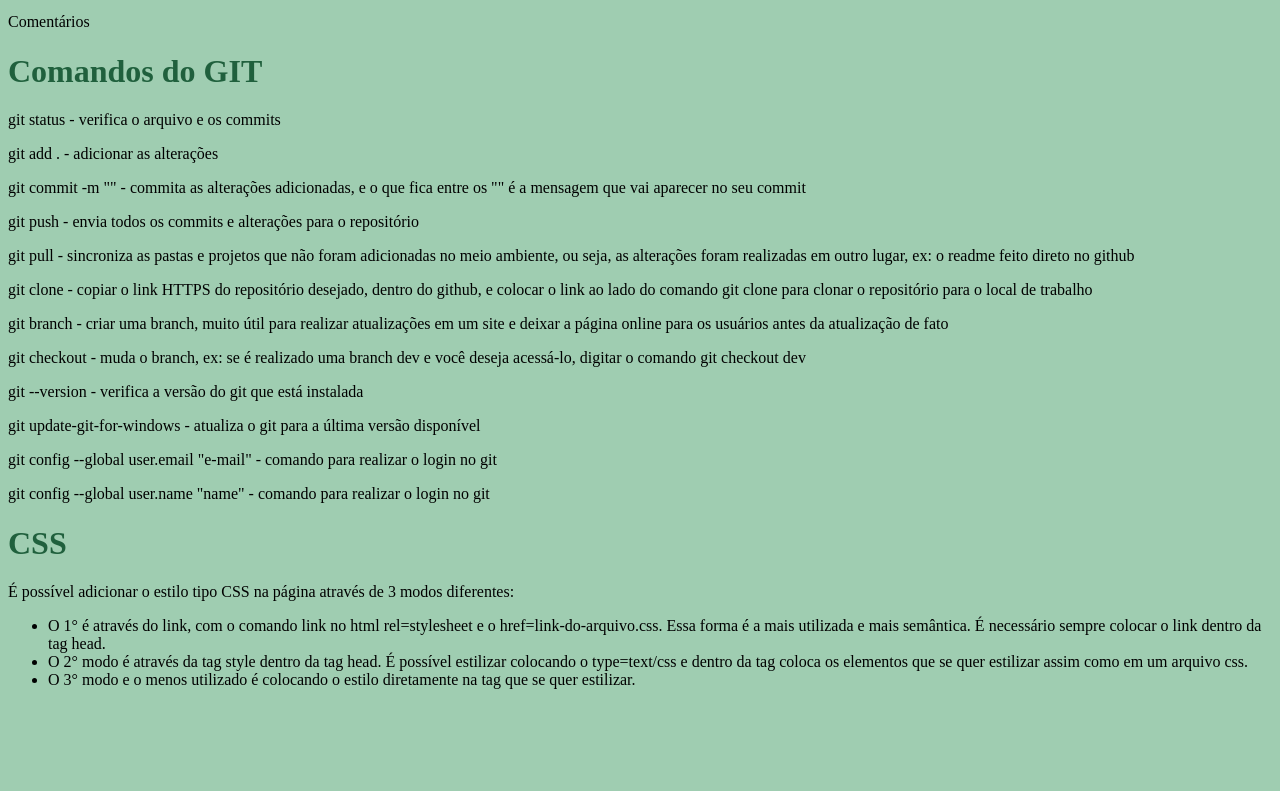
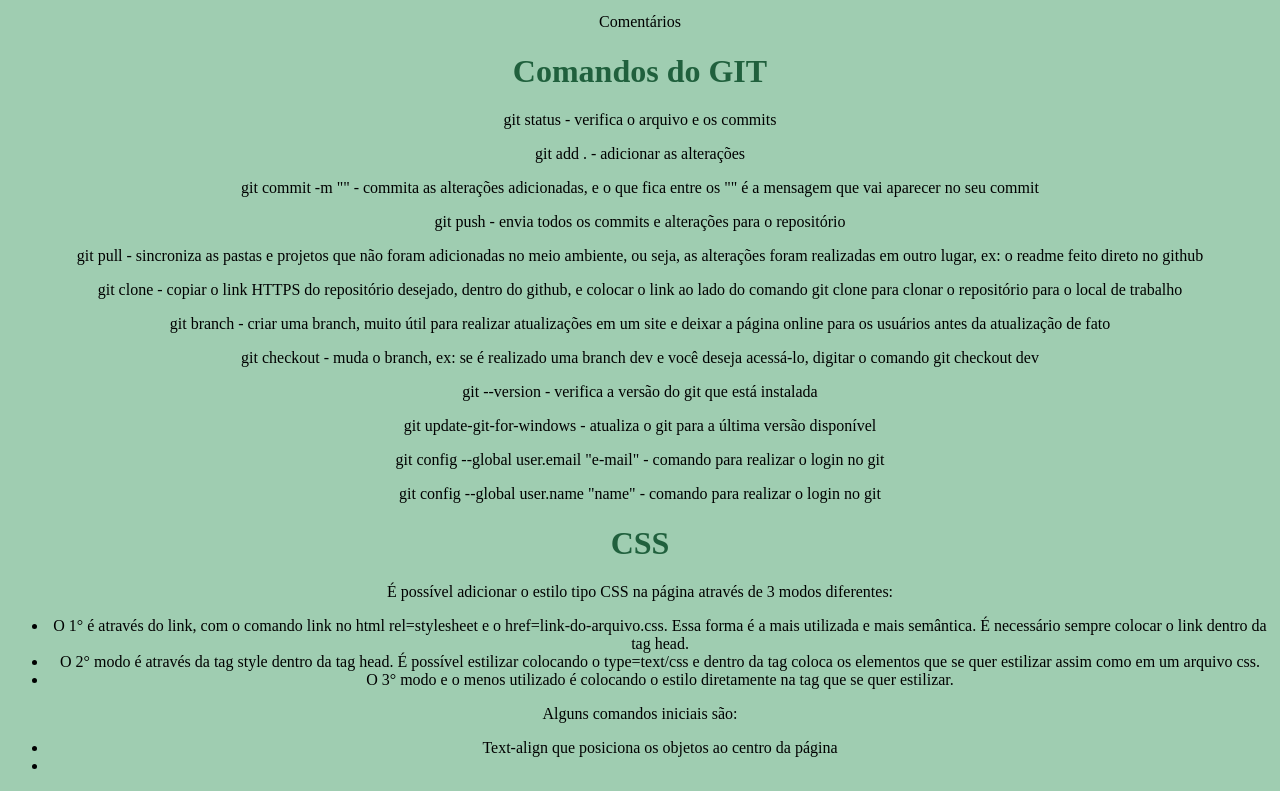
Before and after one commit to luanatiuma/curso-ford-enter, a plain HTML site: page index.html in a window 1280 px wide. Shown: the part 1497-2288 px from the top of the page. Before the commit the page ends 2202 px from the top, so only its background shows below. Drawn offline with Linux system fonts and the light colour scheme.

Commit message:
alteração no posicionamento dos itens da página

```diff
--- a/index.html
+++ b/index.html
@@ -12,6 +12,7 @@
 
     <link rel="stylesheet" href="style.css">
 </head>
+
 <body>
     <h1 class="title">AMBIENTE VIRTUAL</H1>
     <p>Codspaces - ambiente/máquina virtual para codar (criar códigos). Ao entrar no github e ir em codspaces dá pra verificar as configurações do seu ambiente virtual como se fosse uma máquina realmente. </p>
@@ -64,5 +65,11 @@
             <li>O 3° modo e o menos utilizado é colocando o estilo diretamente na tag que se quer estilizar.</li>
         </ul>
     </p>
+    <p>Alguns comandos iniciais são:
+        <ul>
+            <li>Text-align que posiciona os objetos ao centro da página</li>
+            <li></li>
+        </ul>
+    </p>
 </body>
 </html>
--- a/style.css
+++ b/style.css
@@ -1,3 +1,7 @@
 .title {
     color: #20603d
 }
+
+body {
+    text-align: center;
+}
```
